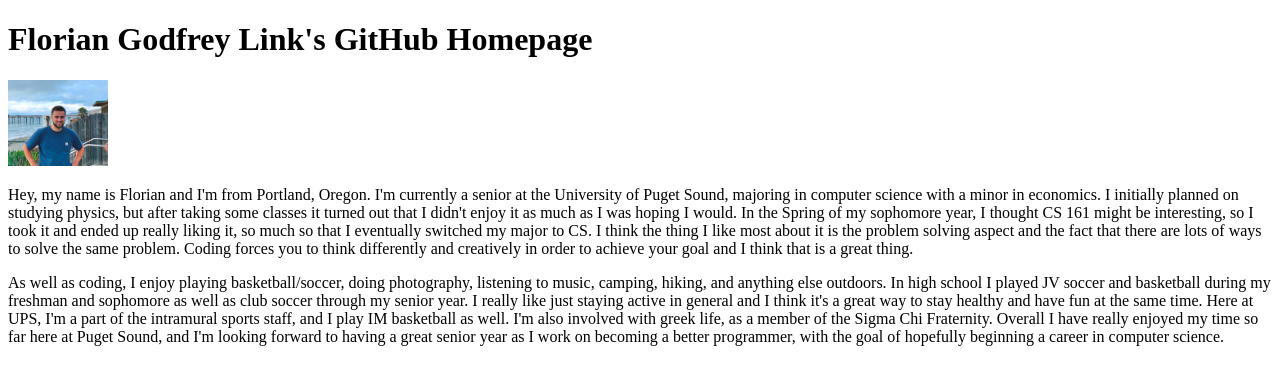
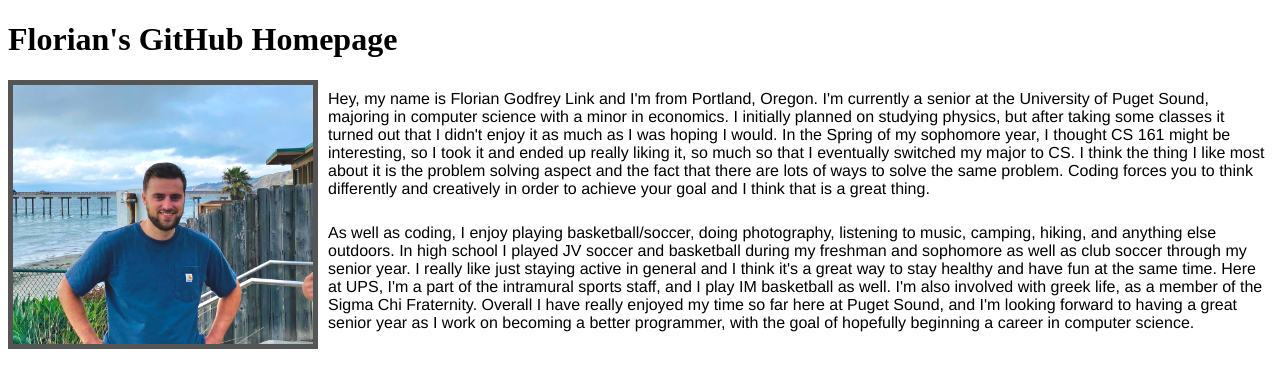
Before and after one commit to florianglink/florianglink.github.io, a plain HTML site: page index.html in a window 1280 px wide. Drawn offline with Linux system fonts and the light colour scheme.

Commit message:
Styled my homepage

```diff
--- a/default.css
+++ b/default.css
@@ -0,0 +1,10 @@
+img {
+    border: 5px solid #555;
+    margin-right: 10px;
+  }
+
+.description {
+    font-family: 'Helvetica';
+    font-size: 10;
+    padding-top: 10px;
+}
--- a/index.html
+++ b/index.html
@@ -6,18 +6,18 @@
     <link rel='stylesheet' href='default.css'/>
   </head>
   <body>
-      <h1>Florian Godfrey Link's GitHub Homepage</h1>
+      <h1>Florian's GitHub Homepage</h1>
 
-      <img src='githubPic.jpg' width='100' alt='Me!' />
-      <p> Hey, my name is Florian and I'm from Portland, Oregon. I'm currently a senior at the University of Puget Sound,
-          majoring in computer science with a minor in economics. I initially planned on studying physics, but after taking
-          some classes it turned out that I didn't enjoy it as much as I was hoping I would. In the Spring of my sophomore
-          year, I thought CS 161 might be interesting, so I took it and ended up really liking it, so much so that I
-          eventually switched my major to CS. I think the thing I like most about it is the problem solving aspect and the
-          fact that there are lots of ways to solve the same problem. Coding forces you to think differently and creatively
+      <img src='githubPic.jpg' width='300' align="left"/>
+      <p class='description' align="left"> Hey, my name is Florian Godfrey Link and I'm from Portland, Oregon. I'm currently a senior at the University of
+          Puget Sound, majoring in computer science with a minor in economics. I initially planned on studying physics, but
+          after taking some classes it turned out that I didn't enjoy it as much as I was hoping I would. In the Spring of
+          my sophomore year, I thought CS 161 might be interesting, so I took it and ended up really liking it, so much so
+          that I eventually switched my major to CS. I think the thing I like most about it is the problem solving aspect and
+          the fact that there are lots of ways to solve the same problem. Coding forces you to think differently and creatively
           in order to achieve your goal and I think that is a great thing.</p>
 
-      <p> As well as coding, I enjoy playing basketball/soccer, doing photography, listening to music, camping, hiking,
+      <p class='description' align="left"> As well as coding, I enjoy playing basketball/soccer, doing photography, listening to music, camping, hiking,
           and anything else outdoors. In high school I played JV soccer and basketball during my freshman and sophomore
           as well as club soccer through my senior year. I really like just staying active in general and I think it's
           a great way to stay healthy and have fun at the same time. Here at UPS, I'm a part of the intramural sports
```
